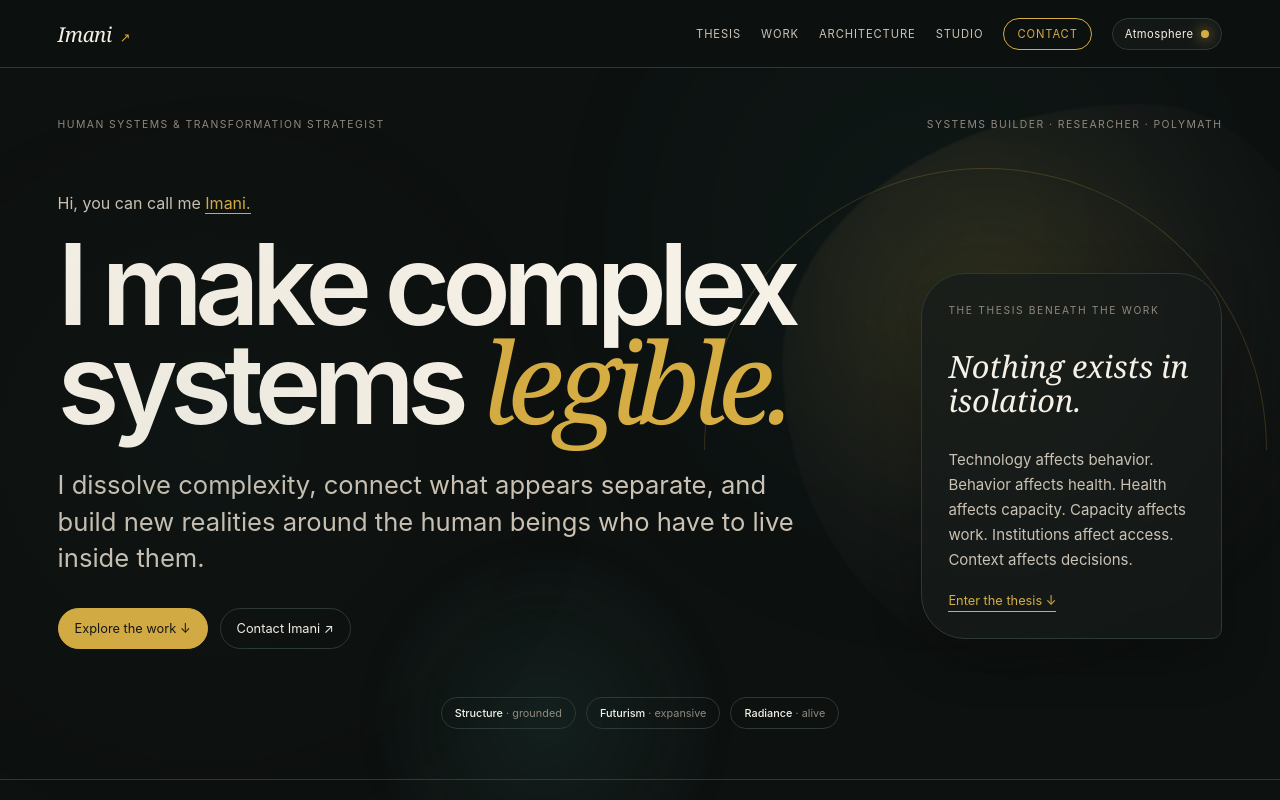
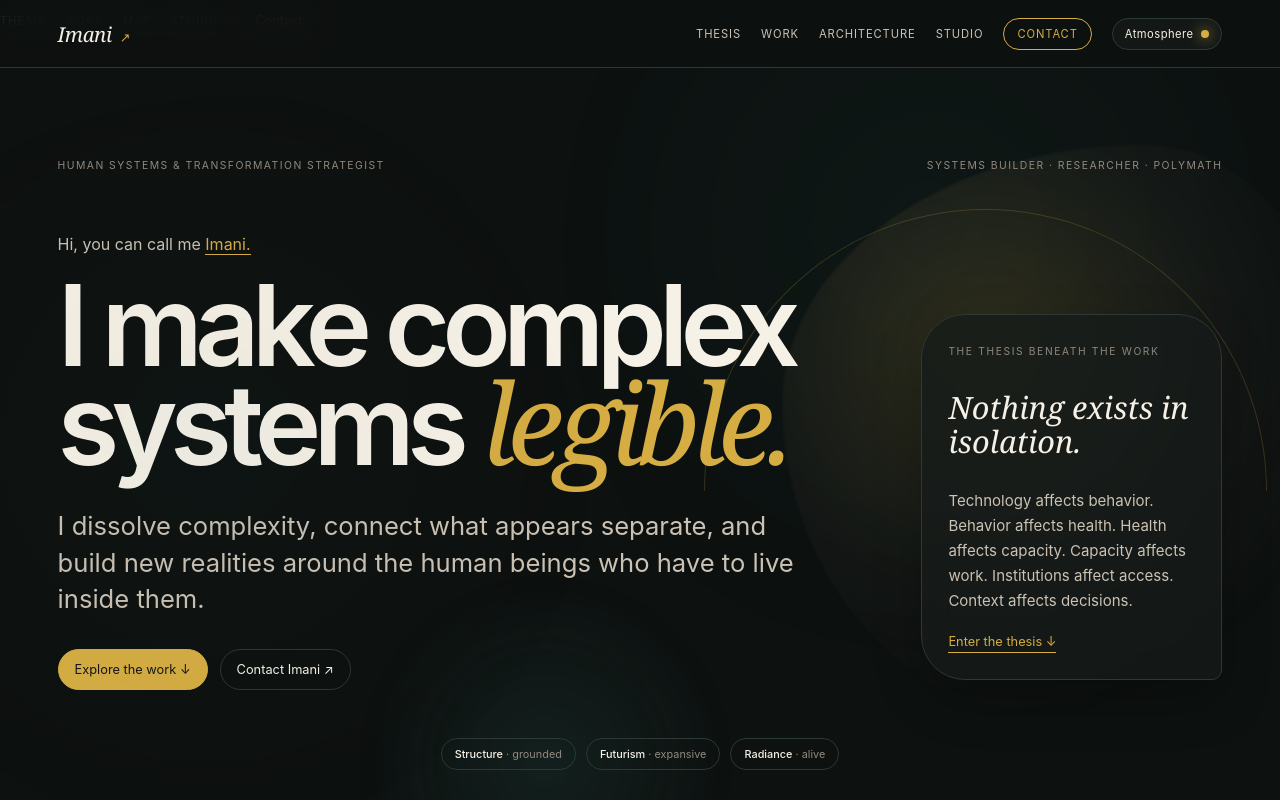
Before and after one commit to Iamlegend-Imani/Iamlegend-Imani, a Next.js app: page / in a window 1280 px wide. Shown: the top 800 px of the page. Built offline with nearby package versions, Linux system fonts and the light colour scheme.

Commit message:
Add dedicated mobile navigation without changing desktop experience

```diff
--- a/app/page.tsx
+++ b/app/page.tsx
@@ -2,6 +2,7 @@ import ThemeToggle from '@/components/ThemeToggle';
 import ProjectExplorer from '@/components/ProjectExplorer';
 import StudioTabs from '@/components/StudioTabs';
 import ContactPortal from '@/components/ContactPortal';
+import MobileDock from '@/components/MobileDock';
 
 const linkedin = 'https://www.linkedin.com/in/imanikir/';
 const github = 'https://github.com/Iamlegend-Imani';
@@ -44,7 +45,7 @@ export default function Home() {
         <a className="wordmark" href={linkedin} target="_blank" rel="noreferrer" aria-label="Imani on LinkedIn">
           Imani<span className="wordmarkMark">↗</span>
         </a>
-        <nav aria-label="Primary navigation">
+        <nav className="desktopNav" aria-label="Primary navigation">
           <a href="#thesis">Thesis</a>
           <a href="#work">Work</a>
           <a href="#architecture">Architecture</a>
@@ -53,6 +54,8 @@ export default function Home() {
           <ThemeToggle />
         </nav>
       </header>
+
+      <MobileDock />
 
       <section className="hero" id="top">
         <div className="heroBloom bloomOne" aria-hidden="true" />
```
